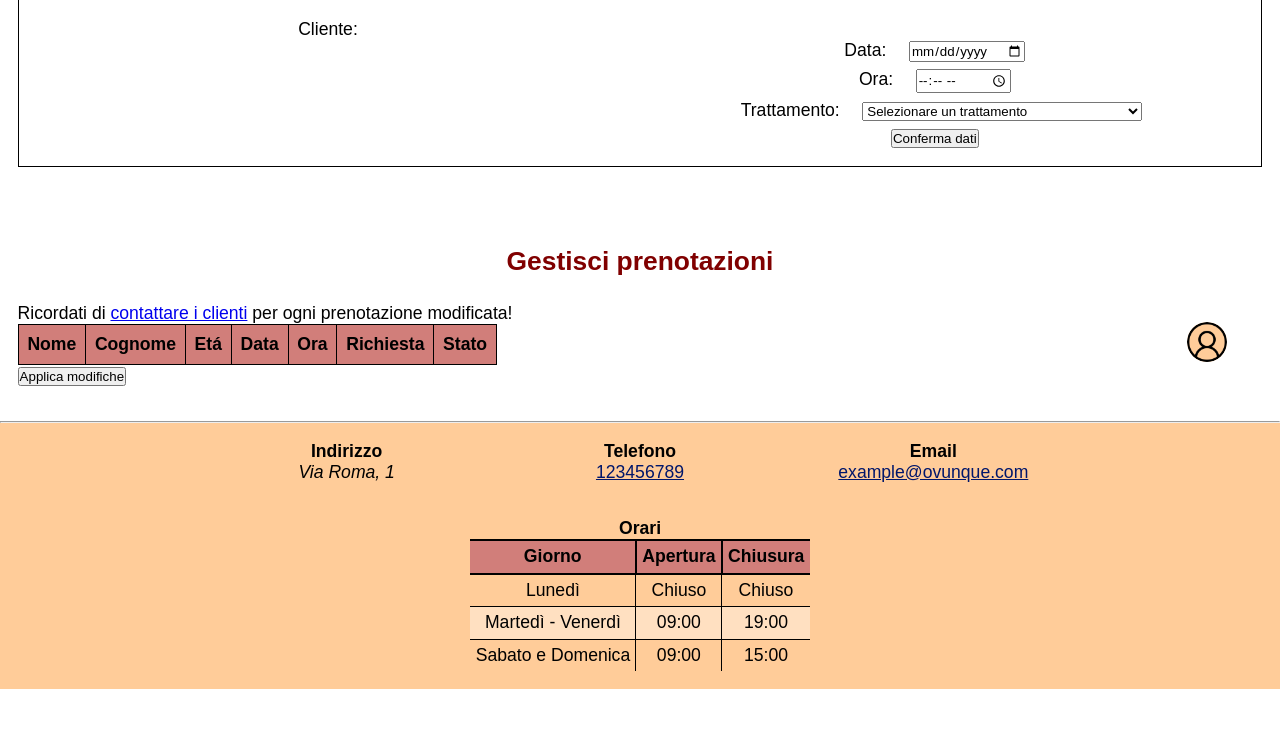
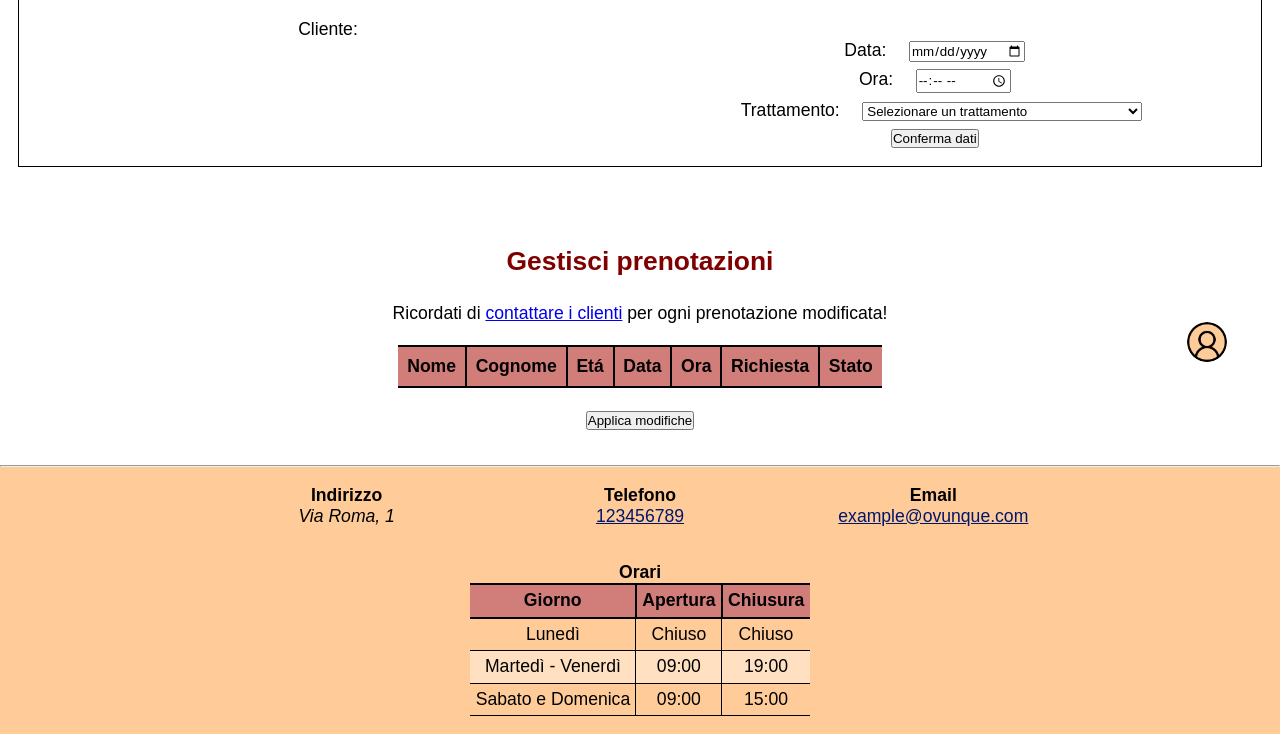
Before and after one commit to Tre-uomini-e-una-TecWeb/Nirvana-Website, a PHP site: page /HTML/PRENOTAZIONI/gestionePrenotazioniAmministratore.html in a window 1280 px wide. Shown: the part 388-1122 px from the top of the page. Before the commit the page ends 1077 px from the top, so only its background shows below. Run offline with PHP 8.4, Linux system fonts and the light colour scheme; lists and menus that the app fills with data are empty.

Commit message:
tabelle prenotazioni accessibilita

```diff
--- a/CSS/style.css
+++ b/CSS/style.css
@@ -348,6 +348,10 @@ th, td{
     text-align: center;
 }
 
+.centrato{
+    text-align: center;
+}
+
 footer{
     position: relative;
     bottom: 0;
@@ -389,14 +393,14 @@ footer a:visited{
     /* border: 1px solid black; */
 }
 
-.item-footer table{
+.item-footer table, #tabPrenAmm, #tabClienti, #tabellaPrenotazioniUtente{
     margin: 0 auto;
-    border-bottom: hidden;
+    /* border-bottom: hidden; */
     border-left:hidden;
     border-right: hidden;
 }
 
-.item-footer table tr th{
+.item-footer table tr th, #tabPrenAmm tr th, #tabClienti  tr th, #tabellaPrenotazioniUtente  tr th{
     border: 2px black solid;
 }
 
--- a/HTML/INDEX/index.html
+++ b/HTML/INDEX/index.html
@@ -57,7 +57,7 @@
 
     <main>
         <h2>Chi Siamo </h2>
-        <p>Nirvana è un centro estetico operativo nel veneziano.
+        <p class="centrato">Nirvana è un centro estetico operativo nel veneziano.
             <br>Il centro offre molteplici trattamenti, con determinate caratteristiche.
             <br>Inoltre, il centro propone delle consulenze, con il fine di soddisfare al meglio i bisogni
             della zona interessata al trattamento.</p>
--- a/HTML/PRENOTAZIONI/gestionePrenotazioniAmministratore.html
+++ b/HTML/PRENOTAZIONI/gestionePrenotazioniAmministratore.html
@@ -27,15 +27,15 @@
             <button aria-haspopup="menu" aria-label="Menù area personale" onclick="userMenu()" class="userMenu"></button>
         </nav>
     </header>
-    <!-- La prima navigazione e' quella sopra a destra per l'utente -->
+    <!--La prima navigazione e' quella sopra a destra per l'utente-->
 
-    <!-- La seconda navigazione e' quella della breadcrumb-->
+    <!--La seconda navigazione e' quella della breadcrumb-->
     <nav>
-        <!-- <ul id="loginMenu">
+        <!--<ul id="loginMenu">
             <li><a href="../../PHP/AREA PERSONALE/areaPersonale.php">Area Personale</a></li>
             <li class="LogIn"><span lang="en"><a href="../../PHP/AREA PERSONALE/login.php">Log In</a></span></li>
             <li class="LogOut"><span lang="en"><a href="../../PHP/logout.php" onclick="LogOut()" >Log Out</a></span></li>
-        </ul> -->
+        </ul>-->
         <div class="breadcrumb" id="big_breadcrumb">
             <p>Ti trovi in: <a href="../../index.php"><span lang="en">Home</span></a> &#62; &#62; Gestione Prenotazioni</p>
         </div>
@@ -103,8 +103,10 @@
         </section>
         <section id="visualizzazionePrenotazione">
             <h2>Gestisci prenotazioni</h2>
-            <p>Ricordati di <a href="../AREA PERSONALE/elencoClienti.php">contattare i clienti</a> per ogni prenotazione modificata!</p>
+            <p class="centrato">Ricordati di <a href="../AREA PERSONALE/elencoClienti.php">contattare i clienti</a> per ogni prenotazione modificata!</p>
+            <br>
             <table summary="Tabella che contiene tutte le prenotazioni disponibili da oggi." aria-describedby="descrTabPrenAmm" id="tabPrenAmm">
+                <thead>
                     <tr>
                         <th scope="col">Nome</th>
                         <th scope="col">Cognome</th>
@@ -114,12 +116,18 @@
                         <th scope="col">Richiesta</th>
                         <th scope="col">Stato</th>
                     </tr>
+                </thead>
                 <!-- Dati di esempio, quelli reali vengono inseriti dal PHP!!! -->
+                <tbody>
                     <form id="reservations" action="gestionePrenotazioniAmministratore.php" method="post">
                         <prenotazioniEsistenti />
                     </form>
+                </tbody>
             </table>
+            <br>
+            <div class="centrato">
                 <button class="print-invisible" type="submit" id="modificaPrenotazioni" name="modificaPrenotazioni" form="reservations">Applica modifiche</button>
+            </div>
             <esitoModifiche />
         </section>
     </main>
--- a/PHP/PRENOTAZIONI/gestionePrenotazioniUtente.php
+++ b/PHP/PRENOTAZIONI/gestionePrenotazioniUtente.php
@@ -52,10 +52,10 @@ if($connOk){
             $prenotazioni .= "<tr>";
             list($dataPrenotazione,$oraPrenotazione)=explode(" ",$prenotazione['DataOra']);
             $prenotazioni .= "<td data-title='' class='header'>".$prenotazione['Trattamento']."</td>"
-                        .    "<td data-title='Data:'>".$dataPrenotazione."</td>"
+                          .  "<td data-title='Data:'>".$dataPrenotazione."</td>"
                           .  "<td data-title='Ora:'>".$oraPrenotazione."</td>"
                           .  "<td data-title='Stato richiesta:'>".$prenotazione['Stato']."</td>"
-                          . "</tr>";
+                          .  "</tr>";
         }
     }
     else{
```
Lines whose indentation alone changed are shown as unchanged.
